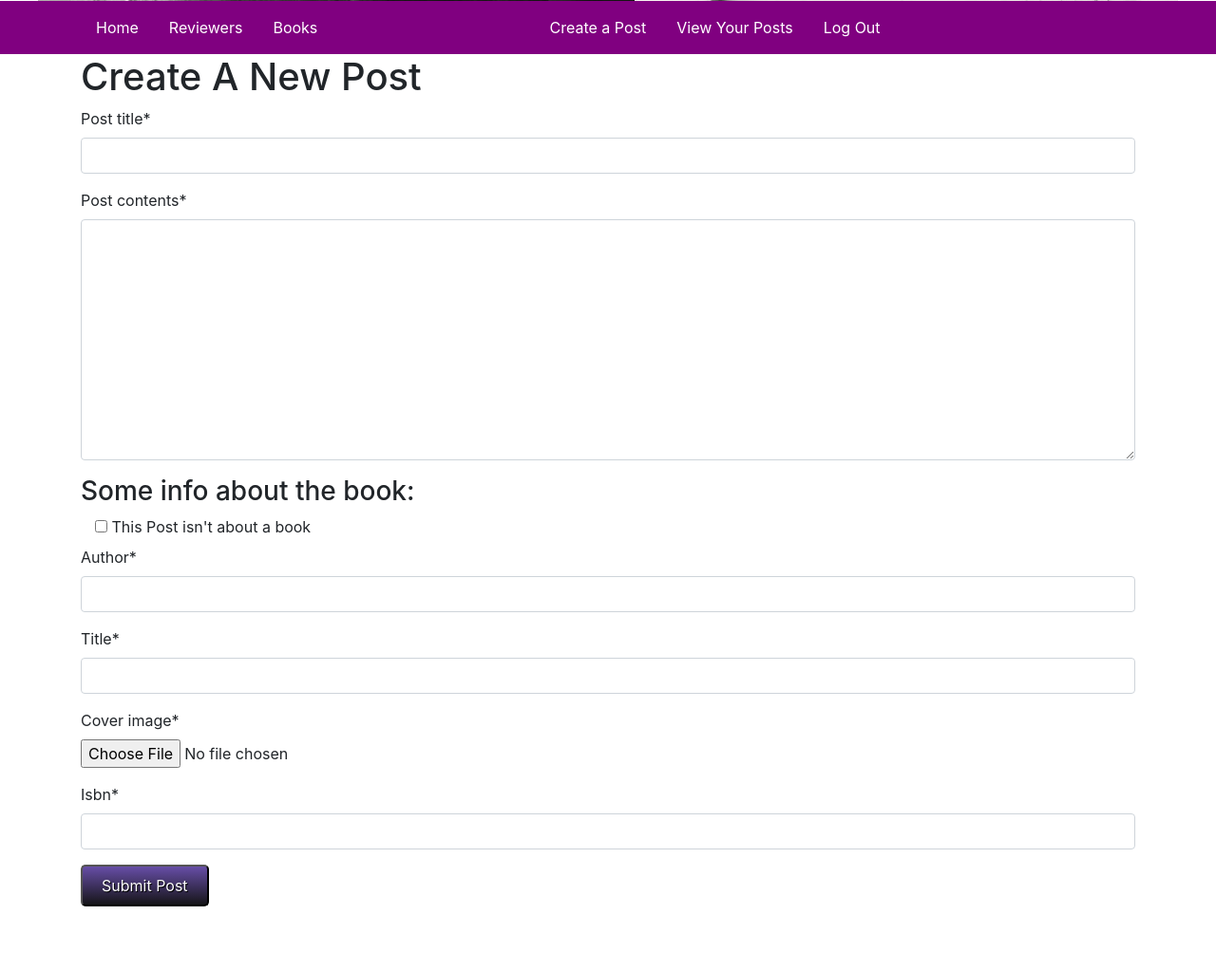
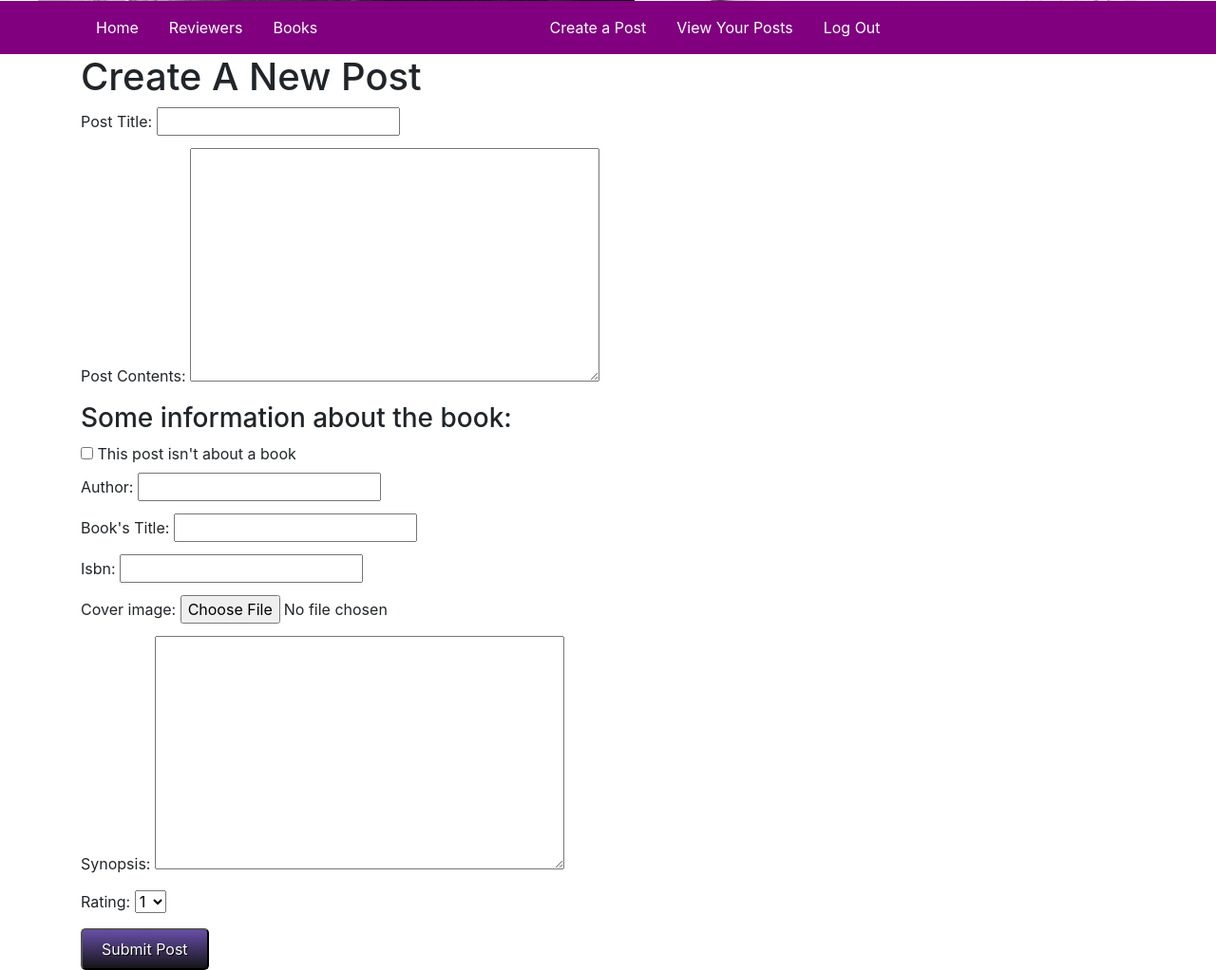
Before and after one commit to mattlefevre/book-blog, a Django app: page /new_post/ in a window 1280 px wide. Shown: the part 627-1649 px from the top of the page at 95% size. Before the commit the page ends 1582 px from the top, so only its background shows below. Run offline with Django 3.2, Linux system fonts and the light colour scheme; the visitor is signed in with stand-in values (Sample User, id 1); some libraries are stand-ins or nearby versions.

Commit message:
Update new post form to to have a numeric rating drop-down

```diff
--- a/core/posts/forms.py
+++ b/core/posts/forms.py
@@ -1,16 +1,33 @@
-from django.forms import ModelForm, CharField, FileInput
+from django import forms
 from posts.models import Book, Post
 
 
-class PostForm(ModelForm):
+class PostForm(forms.ModelForm):
     class Meta:
         model = Post
         fields = ["post_title", "post_contents"]
 
 
-class BookForm(ModelForm):
+class BookForm(forms.ModelForm):
+
     class Meta:
         model = Book
-        fields = ["author", "title", "cover_image", "isbn"]
+        fields = ["author", "title", "isbn", "cover_image", "synopsis", "rating"]
+        widgets = {
+            "cover_image": forms.FileInput(attrs={"class": "buttontest"}),
+            "rating": forms.RadioSelect(choices=(1,2,3,4,5))
+        }
 
-        widgets = {"cover_image": FileInput(attrs={"class": "buttontest"})}
+
+class PostAndBookForm(forms.Form):
+    # Post
+    post_title = forms.CharField(label="Post Title", max_length=100)
+    post_contents = forms.CharField(label="Post Contents", widget=forms.Textarea)
+    # Book
+    author = forms.CharField(label="Author", max_length=50)
+    title = forms.CharField(label="Book's Title", max_length=100)
+    isbn = forms.CharField(max_length=20)
+    cover_image = forms.ImageField()
+    synopsis = forms.CharField(label="Synopsis", required=False, widget=forms.Textarea)
+    rating = forms.CharField(label="Rating",
+        widget=forms.Select(choices=((1,1),(2,2),(3,3),(4,4),(5,5))), required=False)
--- a/core/posts/models.py
+++ b/core/posts/models.py
@@ -1,4 +1,5 @@
 from django.db import models
+from django.core.validators import MaxValueValidator, MinValueValidator
 from django.utils.text import slugify
 
 from core import settings
@@ -8,11 +9,12 @@
 
 
 class Book(models.Model):
-    isbn = models.CharField(max_length=20)
+    isbn = models.CharField(max_length=20, blank=True)
     author = models.CharField(max_length=50)
     title = models.CharField(max_length=100)
-    cover_image = models.ImageField()
-    rating = models.PositiveSmallIntegerField(default=1, blank=True)
+    synopsis = models.TextField(null=True, blank=True)
+    cover_image = models.ImageField(blank=True)
+    rating = models.PositiveSmallIntegerField(default=1, validators=[MinValueValidator(1), MaxValueValidator(5)], blank=True)
 
     def __str__(self):
         return self.title
@@ -29,7 +31,6 @@
 
     # User-created
     post_title = models.CharField(max_length=100)
-    synopsis = models.TextField(null=True, blank=True)
     post_contents = models.TextField()
     book = models.ForeignKey(Book, on_delete=models.CASCADE, blank=True)
 
--- a/core/posts/urls.py
+++ b/core/posts/urls.py
@@ -7,16 +7,16 @@
     PostDetailView,
     PostListView,
     PostUpdateView,
-    new_post,
+    NewPostAndBookView,
 )
-
+app_name = "posts"
 # NOTE: URL permisisons are being set in this file where applicable. /
 # NOTE: Note the "login_required" functions in each appropriate each path().
 
 urlpatterns = [
     path("", PostListView.as_view(), name="home"),
     path("<str:username>/<str:slug>/", PostDetailView.as_view(), name="review"),
-    path("new_post/", login_required(new_post), name="new_post"),
+    path("new_post/", login_required(NewPostAndBookView.as_view()), name="new_post"),
     # NOTE: I should be able to leave the update_post page as a PostUpdateView because
     # I won't ever need to update which book it's about.
     path("update_post/", login_required(PostUpdateView.as_view()), name="update_post"),
--- a/core/posts/views.py
+++ b/core/posts/views.py
@@ -5,10 +5,12 @@
     DetailView,
     ListView,
     UpdateView,
+    FormView,
 )
 
 from posts.models import Book, Post
-from posts.forms import BookForm, PostForm
+from posts.forms import BookForm, PostForm, PostAndBookForm
+from posts.services import create_post_and_book
 
 # Create your views here.
 class PostCreateView(CreateView):
@@ -38,32 +40,21 @@
     model = Book
 
 
-def new_post(request):
+def new_post_view(request):
     if request.method == "POST":
         post_form = PostForm(request.POST, prefix="post_form")
         book_form = BookForm(request.POST, prefix="book_form")
 
-        if book_form.is_valid():
-            book = Book()
-            if book_form["author"] is None:
-                pass
-                # post the post_form
-            elif book_form["author"] is not None:
-                # do book stuff
-                if post_form.is_valid():
-                    post = Post()
-                    post.post_title = post_form["post_title"]
-                    post.post_contents = post_form["post_contents"]
-                    # book - book from above
-                else:
-                    book = None
-                    #return an error - you can't post a book form if the book is wrong
-            # return
-        if post_form.is_valid() and book is None:
-            pass
-            # add logic for a non-book post
+        if post_form.is_valid() and book_form.is_valid():
+            create_post_and_book(post=post_form, book=book_form)
+
     else:
         post_form = PostForm(prefix="post_form")
         book_form = BookForm(prefix="book_form")
         context = {"post_form": post_form, "book_form": book_form}
     return render(request, "posts/post_form.html", context=context)
+
+class NewPostAndBookView(FormView):
+    template_name = "posts/post_form.html"
+    form_class = PostAndBookForm
+    success_url = '/'
--- a/core/templates/base.html
+++ b/core/templates/base.html
@@ -34,14 +34,14 @@
             </button>
 
             <div class="collapse navbar-collapse" id="navbarNavAltMarkup">
-                <a class="main-nav-links nav-link" href="{% url 'home' %}">Home</a>
+                <a class="main-nav-links nav-link" href="{% url 'posts:home' %}">Home</a>
                 <!-- TODO: Update ?POSTS? To link to something else -->
-                <a class="main-nav-links nav-link" href="{% url 'reviewers' %}">Reviewers</a>
-                <a class="main-nav-links nav-link" href="{% url 'books' %}">Books</a>
+                <a class="main-nav-links nav-link" href="{% url 'users:reviewers' %}">Reviewers</a>
+                <a class="main-nav-links nav-link" href="{% url 'posts:books' %}">Books</a>
             </div>
             <div class="collapse navbar-collapse col-md-7" id="navbarNavAltMarkup">
                 {% if user.is_authenticated %}
-                    <a class="main-nav-links nav-item nav-link" href="{% url 'new_post' %}">Create a Post</a>
+                    <a class="main-nav-links nav-item nav-link" href="{% url 'posts:new_post' %}">Create a Post</a>
                     <a class="main-nav-links nav-item nav-link" href="#">View Your Posts</a>
                     <a class="main-nav-links nav-item nav-link" href="{% url 'account_logout' %}">Log Out</a>
                 {% else %}
--- a/core/templates/posts/post_form.html
+++ b/core/templates/posts/post_form.html
@@ -14,18 +14,67 @@
 <h1>Create A New Post</h1>
 <form method="post">
     {% csrf_token %}
-    <!-- ToDo: Manually create form to allow customized file-submit for book image -->
-    {{ post_form|crispy}}
-    <h3>Some info about the book:</h3>
-    <!-- ToDo: Add the JS to this button that hides the book form. -->
-        <div class="formgroup container">
-            <input type="checkbox" name="no_book" class="">
-            <label for="no_book">This Post isn't about a book</label>
-        </div>
+    {{ form.non_field_errors }}
+    <div>
+        {{ form.post_title.errors }}
+        <label for="{{ form.post_title.id_for_label }}">{{ form.post_title.label_tag }}</label>
+        {{ form.post_title }}
+    </div>
 
-        <div class="notChecked" id="book_form">
-            {{ book_form|crispy}}
-        </div>
+    <div>
+        {{ form.post_contents.errors }}
+        <label for="{{ form.post_contents.id_for_label }}">{{ form.post_contents.label_tag }}</label>
+        {{ form.post_contents }}
+    </div>
+    <!-- Book Information -->
+    <h3>Some information about the book:</h3>
+    <input type="checkbox" name="no_book" id="notABook">
+    <label for="notABook">This post isn't about a book</label>
+
+    <div>
+        {{ form.author.errors }}
+        <label for="{{ form.author.id_for_label }}">{{ form.author.label_tag }}</label>
+        {{ form.author }}
+    </div>
+
+    <div>
+        {{ form.title.errors }}
+        <label for="{{ form.title.id_for_label }}">{{ form.title.label_tag }}</label>
+        {{ form.title }}
+    </div>
+
+    <div>
+        {{ form.isbn.errors }}
+        <label for="{{ form.isbn.id_for_label }}">{{ form.isbn.label_tag }}</label>
+        {{ form.isbn }}
+    </div>
+    <div>
+        {{ form.cover_image.errors }}
+        <label for="{{ form.cover_image.id_for_label }}">{{ form.cover_image.label_tag }}</label>
+        {{ form.cover_image }}
+    </div>
+
+    <div>
+        {{ form.synopsis.errors }}
+        <label for="{{ form.synopsis.id_for_label }}">{{ form.synopsis.label_tag }}</label>
+        {{ form.synopsis }}
+    </div>
+    <div>
+        {{ form.rating.errors }}
+        <label for="{{ form.rating.id_for_label }}">{{ form.rating.label_tag }}</label>
+        {{ form.rating }}
+    </div>
+
+    {{ form. }}
+    {{ form. }}
+
+    {{ form. }}
+    {{ form. }}
+    {{ form. }}
+    {{ form. }}
+    {{ form. }}
+    {{ form. }}
+
     <button type="submit">Submit Post</button>
 </form>
 <script src="{% static 'posts/post_form.js' %}"></script>
--- a/core/users/urls.py
+++ b/core/users/urls.py
@@ -1,6 +1,7 @@
 from django.urls import path
 from users.views import PosterDetailView, PostersListView
 
+app_name = "users"
 
 urlpatterns = [
     path('', PostersListView.as_view(), name='reviewers'),
```
Also changed, not shown: core/posts/services.py (added, +21 -0 lines), core/posts/migrations/0005_auto_20190522_2014.py (added).
